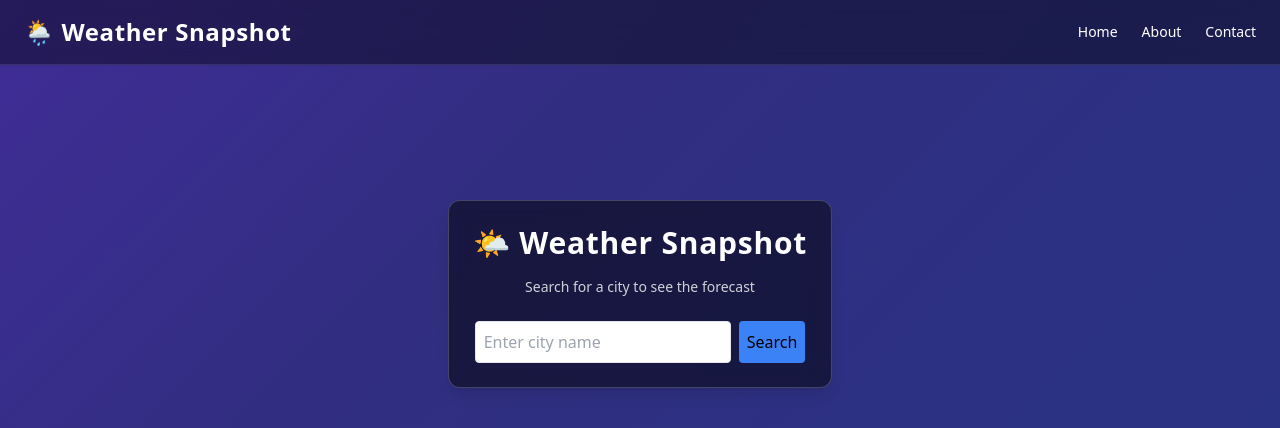
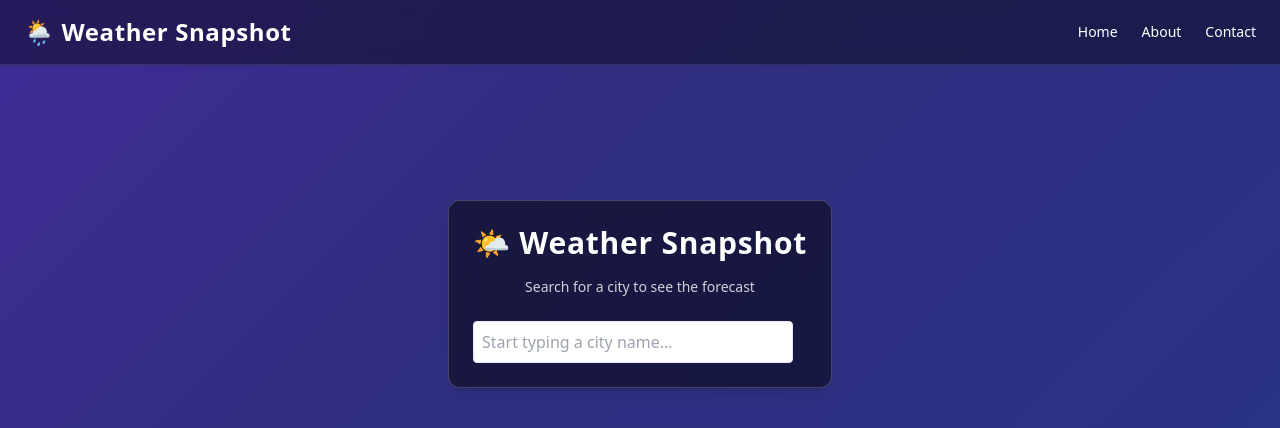
Before and after one commit to siddiq541/weather-app, a Next.js app: page / in a window 1280 px wide. Shown: the top 428 px of the page. Built offline with nearby package versions, Linux system fonts and the light colour scheme.

Commit message:
search bar changed to a drop down bar to sellect city

```diff
--- a/src/components/LocationSelector.jsx
+++ b/src/components/LocationSelector.jsx
@@ -1,61 +1,75 @@
 'use client';
-import { useState } from 'react';
+import { useState, useEffect } from 'react';
 import axios from 'axios';
 import PropTypes from 'prop-types';
 
 export default function LocationSelector({ onCityFound }) {
   const [city, setCity] = useState('');
+  const [suggestions, setSuggestions] = useState([]);
   const [error, setError] = useState(null);
   const [loading, setLoading] = useState(false);
+  const [showDropdown, setShowDropdown] = useState(false);
 
-  const handleSearch = async () => {
-    if (!city.trim()) {
-      setError('Please enter a city name');
+  // Fetch city suggestions as user types
+  useEffect(() => {
+    const fetchSuggestions = async () => {
+      if (city.trim().length < 2) {
+        setSuggestions([]);
         return;
       }
 
-    setLoading(true);
-    setError(null);
-
       try {
-      // Geocode the city name
-      const geoRes = await axios.get(`https://geocoding-api.open-meteo.com/v1/search?name=${encodeURIComponent(city)}&count=1`);
-      const geoData = geoRes.data;
-
-
-      if (!geoData || !geoData.results || geoData.results.length === 0) {
-        throw new Error('City not found');
-      }
-
-      const { latitude, longitude, name, country } = geoData.results[0];
-
-      // Pass location data to parent
-      onCityFound({ lat: latitude, lon: longitude, name, country });
+        const res = await axios.get(
+          `https://geocoding-api.open-meteo.com/v1/search?name=${encodeURIComponent(city)}&count=10&language=en&format=json`
+        );
+        setSuggestions(res.data.results || []);
+        setShowDropdown(true);
       } catch (err) {
-      console.error('Location fetch error:', err.message);
-      setError('City not found. Please check the spelling or try a nearby location.');
-    } finally {
-      setLoading(false);
+        console.error('Geocoding error:', err.message);
+        setSuggestions([]);
+        setShowDropdown(false);
       }
     };
 
+    const debounce = setTimeout(fetchSuggestions, 300); // debounce input
+    return () => clearTimeout(debounce);
+  }, [city]);
+
+  const handleSelect = (location) => {
+    const { latitude: lat, longitude: lon, name, country, admin1 } = location;
+    onCityFound({ lat, lon, name, country, admin1 });
+    setCity(`${name}, ${admin1 || ''}, ${country}`);
+    setSuggestions([]);
+    setShowDropdown(false);
+  };
+
   return (
-    <div className="flex flex-col items-center gap-2 mt-4">
-      <div className="flex gap-2">
+    <div className="flex flex-col items-center gap-2 mt-4 relative w-full sm:w-80">
       <input
         value={city}
-          onChange={(e) => setCity(e.target.value)}
-          placeholder="Enter city name"
-          className="border p-2 rounded w-full sm:w-64 focus:outline-none focus:ring-2 focus:ring-blue-400 text-black placeholder-gray-400"
+        onChange={(e) => {
+          setCity(e.target.value);
+          setError(null);
+        }}
+        placeholder="Start typing a city name..."
+        className="border p-2 rounded w-full focus:outline-none focus:ring-2 focus:ring-blue-400 text-black placeholder-gray-400"
       />
-        <button
-          onClick={handleSearch}
-          className="bg-blue-500 hover:bg-blue-600 text-black p-2 rounded disabled:opacity-50"
-          disabled={loading}
+
+      {showDropdown && suggestions.length > 0 && (
+        <ul className="absolute top-full mt-1 w-full bg-white text-black border border-gray-300 rounded shadow-lg max-h-60 overflow-y-auto z-10">
+          {suggestions.map((loc, index) => (
+            <li
+              key={`${loc.id}-${index}`}
+              onClick={() => handleSelect(loc)}
+              className="px-4 py-2 hover:bg-blue-100 cursor-pointer"
             >
-          {loading ? 'Searching...' : 'Search'}
-        </button>
-      </div>
+              {loc.name}
+              {loc.admin1 ? `, ${loc.admin1}` : ''}, {loc.country}
+            </li>
+          ))}
+        </ul>
+      )}
+
       {error && <p className="text-red-500 text-sm text-center">{error}</p>}
     </div>
   );
```
Lines whose indentation alone changed are shown as unchanged.
